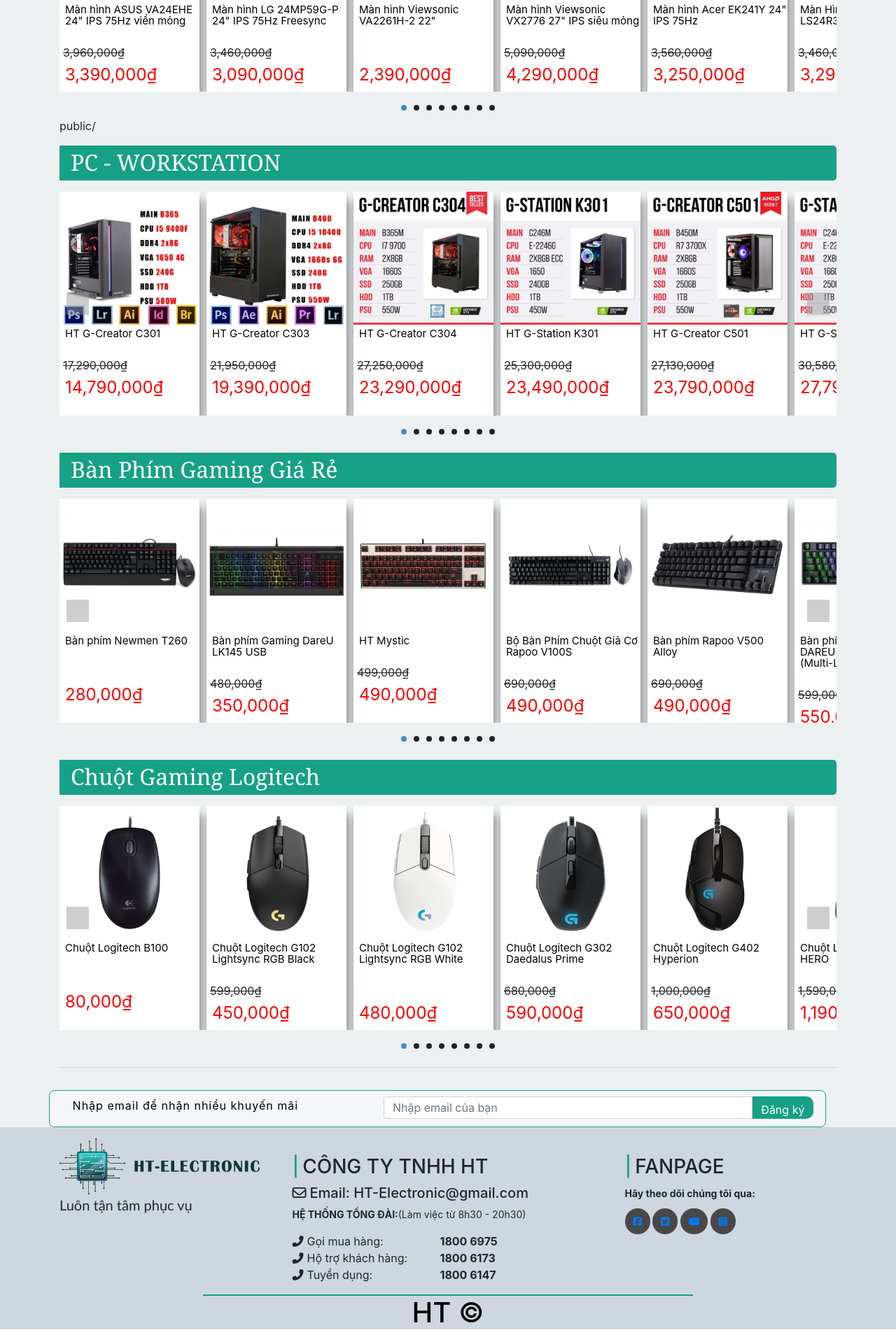
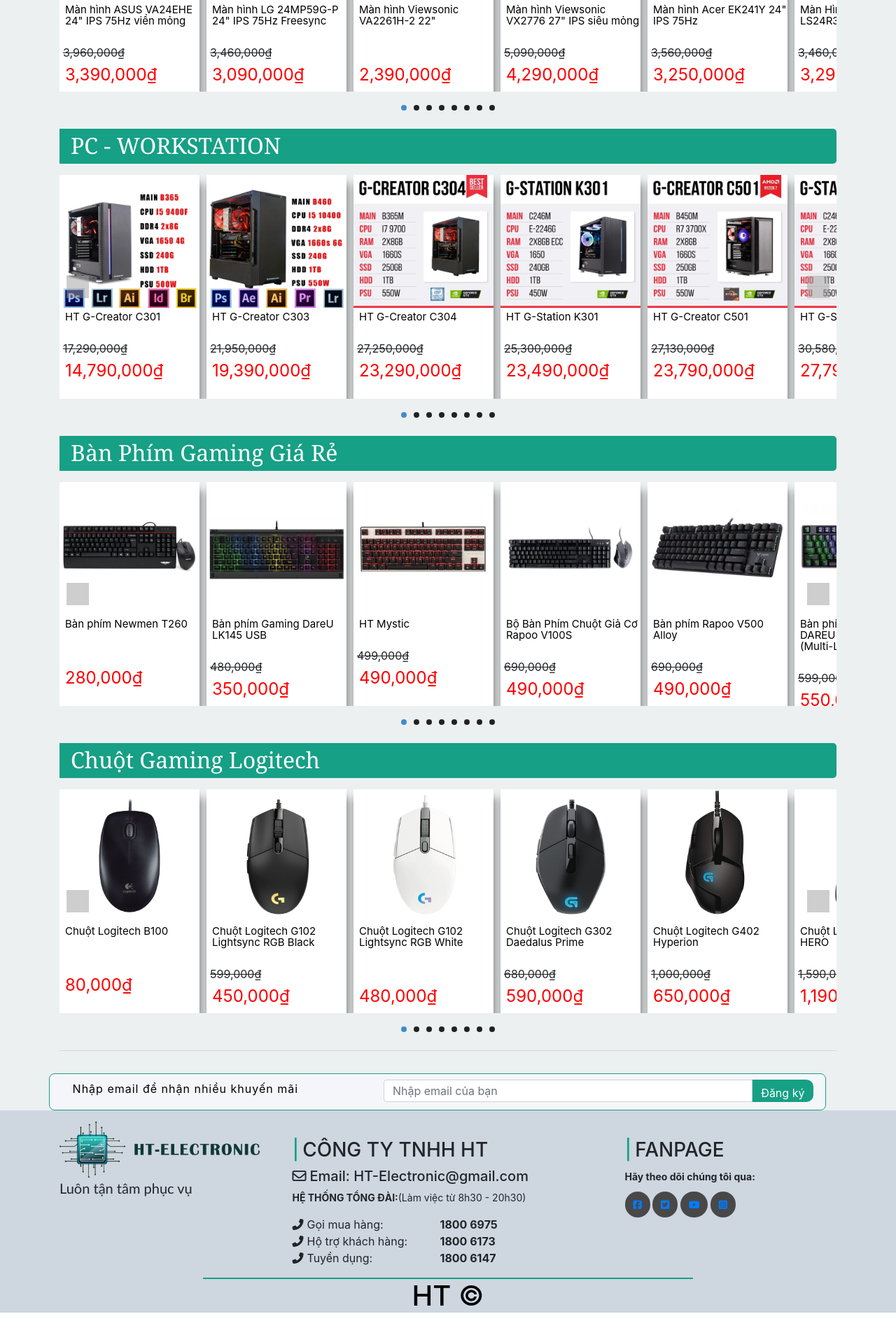
Before and after one commit to pOpPyShield/DoAnPhpThuan, a PHP site: page / in a window 1280 px wide. Shown: the part 2010-3918 px from the top of the page at 70% size. After the commit the page ends 3886 px from the top, so only its background shows below. Run offline with PHP 8.4, Linux system fonts and the light colour scheme; some libraries are stand-ins or nearby versions; grey boxes are pictures that could not be loaded.

Commit message:
Update pc-workstation.php

```diff
--- a/View/pc-workstation.php
+++ b/View/pc-workstation.php
@@ -1,4 +1,4 @@
-public/<div class="title">
+<div class="title">
                     <p class="product-selling">
                         PC - WORKSTATION
                     </p>
```
